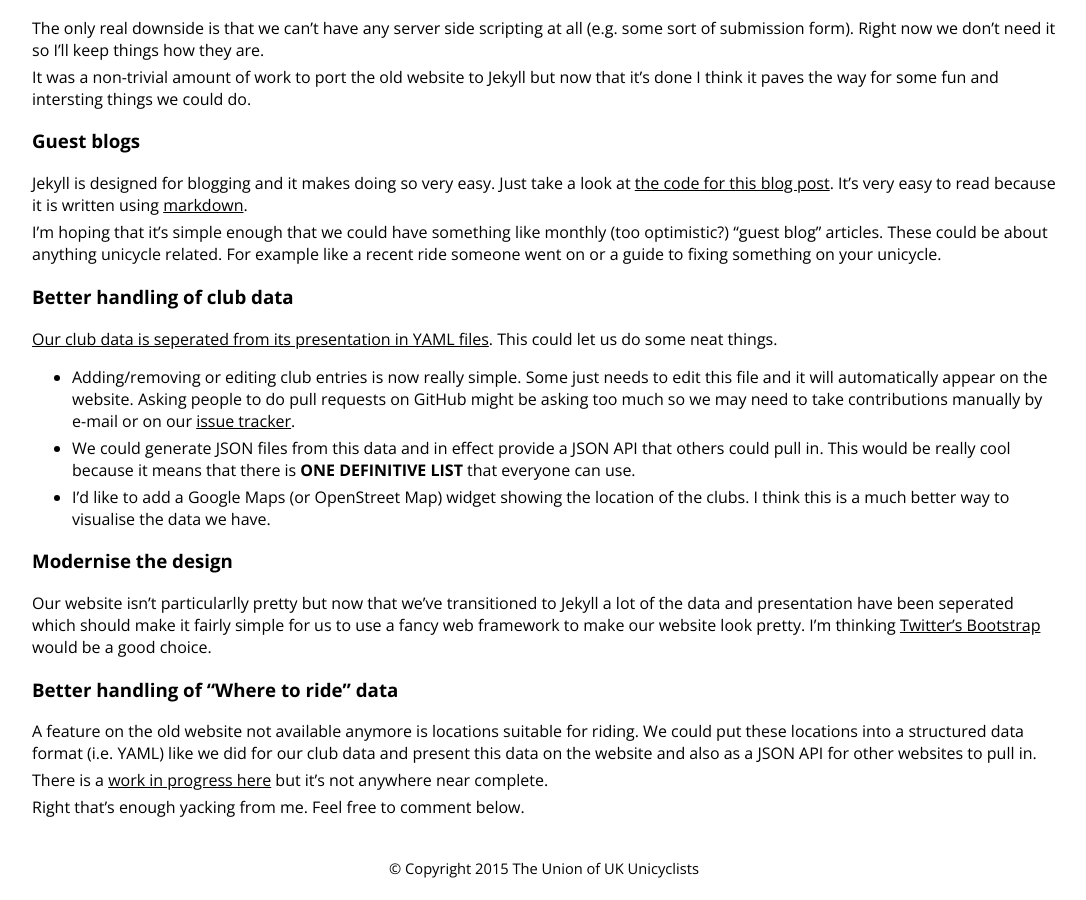
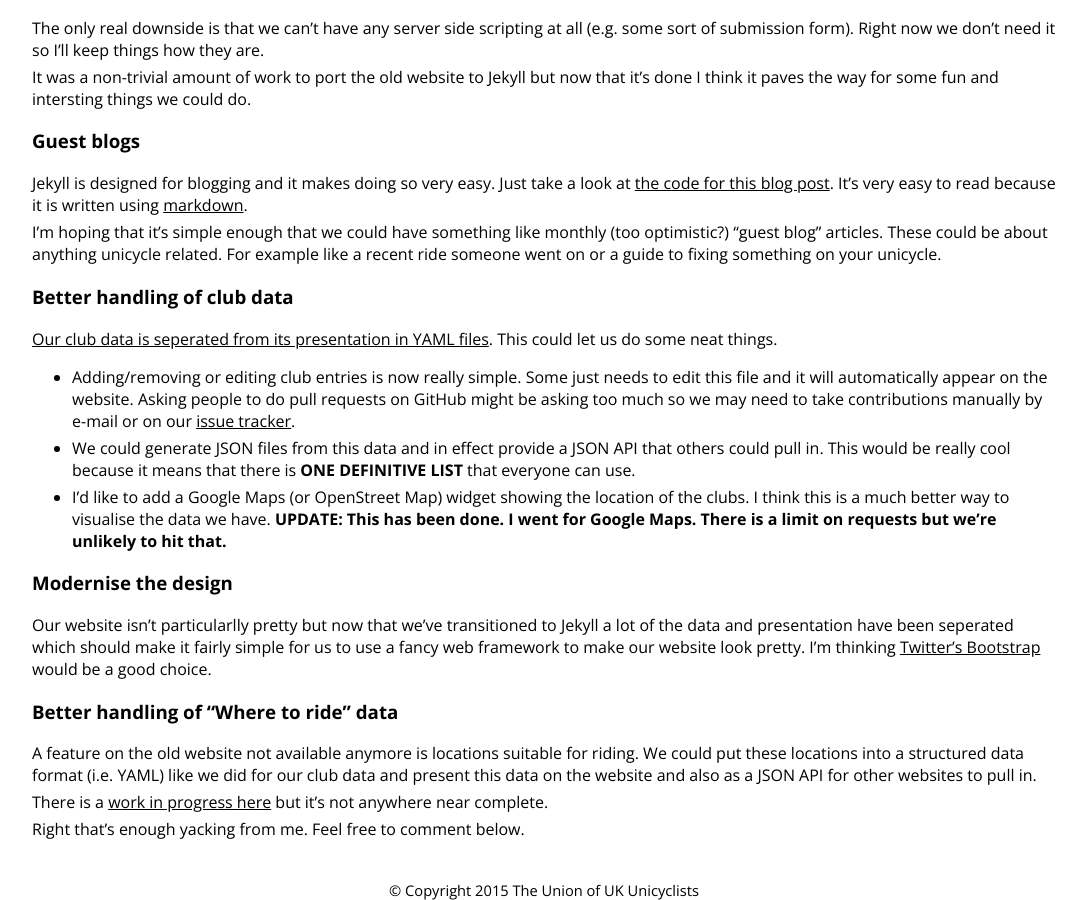
Before and after one commit to UnionOfUKUnicyclists/unionofukunicyclists.github.io, a Jekyll site: the page built from _posts/2015-03-18-Transition-to-Jekyll-and-GitHubPages.md, in a window 1280 px wide and 900 px high, scrolled down 773 px. Shown: the whole window, without its empty margins (96-1182 px from the left). Built offline with Jekyll 4.4.1, drawn with Linux system fonts in a browser that asks for light colours; nearby versions of some CDN libraries; comment, search, counter and statistics services are not loaded; before the commit the page ends 1651 px from its top, so only the background shows below that.

Commit message:
Note in blog post that the google maps widget is done.

```diff
--- a/_posts/2015-03-18-Transition-to-Jekyll-and-GitHubPages.md
+++ b/_posts/2015-03-18-Transition-to-Jekyll-and-GitHubPages.md
@@ -64,7 +64,8 @@ This could let us do some neat things.
   that everyone can use.
 
 * I'd like to add a Google Maps (or OpenStreet Map) widget showing the location of the clubs. I think
-  this is a much better way to visualise the data we have.
+  this is a much better way to visualise the data we have. **UPDATE: This has been done. I went for
+  Google Maps. There is a limit on requests but we're unlikely to hit that.**
 
 ### Modernise the design
 
```
